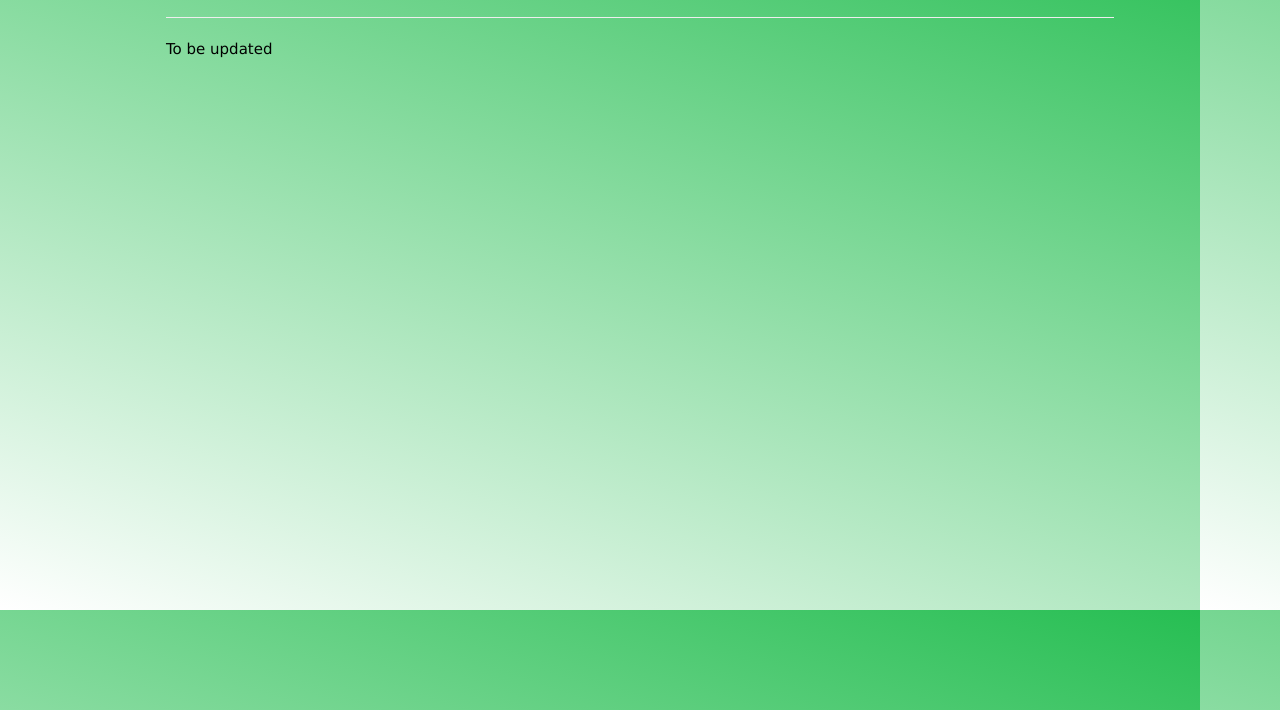
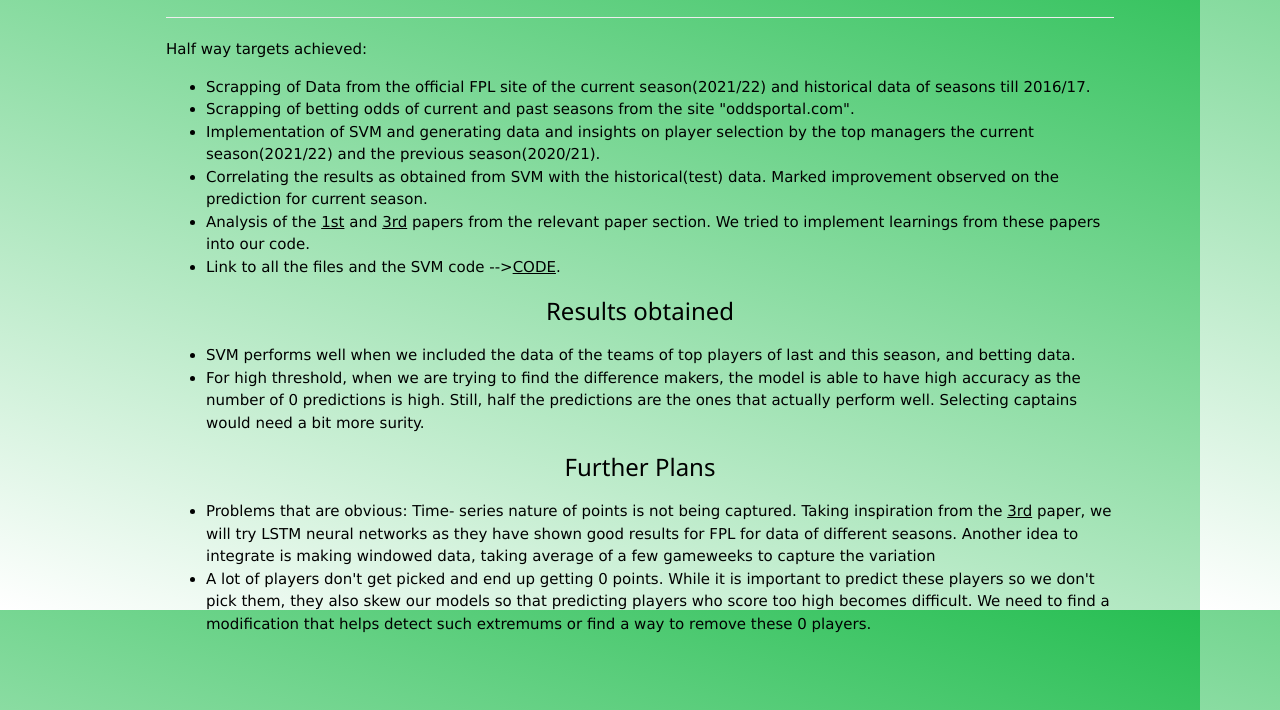
Before and after one commit to AdMoSa/21cs460_group11, a plain HTML site: page milestones.html in a window 1280 px wide. Shown: the part 90-800 px from the top of the page. Drawn offline with nearby package versions, Linux system fonts and the light colour scheme.

Commit message:
Update milestones.html

```diff
--- a/milestones.html
+++ b/milestones.html
@@ -29,7 +29,29 @@ body {
 <div id="about" class="w3-container w3-padding-32">
 <h2 class="w3-center">Milestones</h2>
 <hr />
-<p>To be updated<p>
+<p>Half way targets achieved:<p>
+<ul>
+   <li>Scrapping of Data from the official FPL site of the current season(2021/22) and historical data of seasons till 2016/17.
+   <li>Scrapping of betting odds of current and past seasons from the site "oddsportal.com".
+   <li>Implementation of SVM and generating data and insights on player selection by the top managers the current season(2021/22) and the previous season(2020/21).
+   <li>Correlating the results as obtained from SVM with the historical(test) data. Marked improvement observed on the prediction for current season.
+   <li>Analysis of the <a href="relevant.html">1st</a> and <a href="relevant.html">3rd</a> papers from the relevant paper section. We tried to implement learnings from these papers into our code.
+   <li>Link to all the files and the SVM code --><a href ="https://github.com/AdMoSa/21cs460_group11/tree/main/Code">CODE</a>.
+</ul>
+<h3 class ="w3-center">Results obtained</h3>
+<ul>
+    <li>SVM performs well when we included the data of the teams of top players of last and this season, and betting data.
+    <li> For high threshold, when we are trying to find the difference makers, the model is able to have high accuracy as the number of 0 predictions is high. Still, half the predictions are the ones that actually perform well. Selecting captains would need a bit more surity.
+</ul>
+
+<h3 class ="w3-center">Further Plans</h3>
+<ul>
+    <li>Problems that are obvious: Time- series nature of points is not being captured. Taking inspiration from the <a href="relevant.html">3rd</a> paper, we will try LSTM neural networks as they have shown good results for FPL for data of different seasons. Another idea to integrate is making windowed data, taking average of a few gameweeks to capture the variation
+    <li> A lot of players don't get picked and end up getting 0 points. While it is important to predict these players so we don't pick them, they also skew our models so that predicting players who score too high becomes difficult. We need to find a modification that helps detect such extremums or find a way to remove these 0 players.
+</ul>
+<br>
+<embed src="Project_midway_ML.pdf" width="800px" height="2100px" />
+
 </div>
 
 <!-- End Content -->
```
